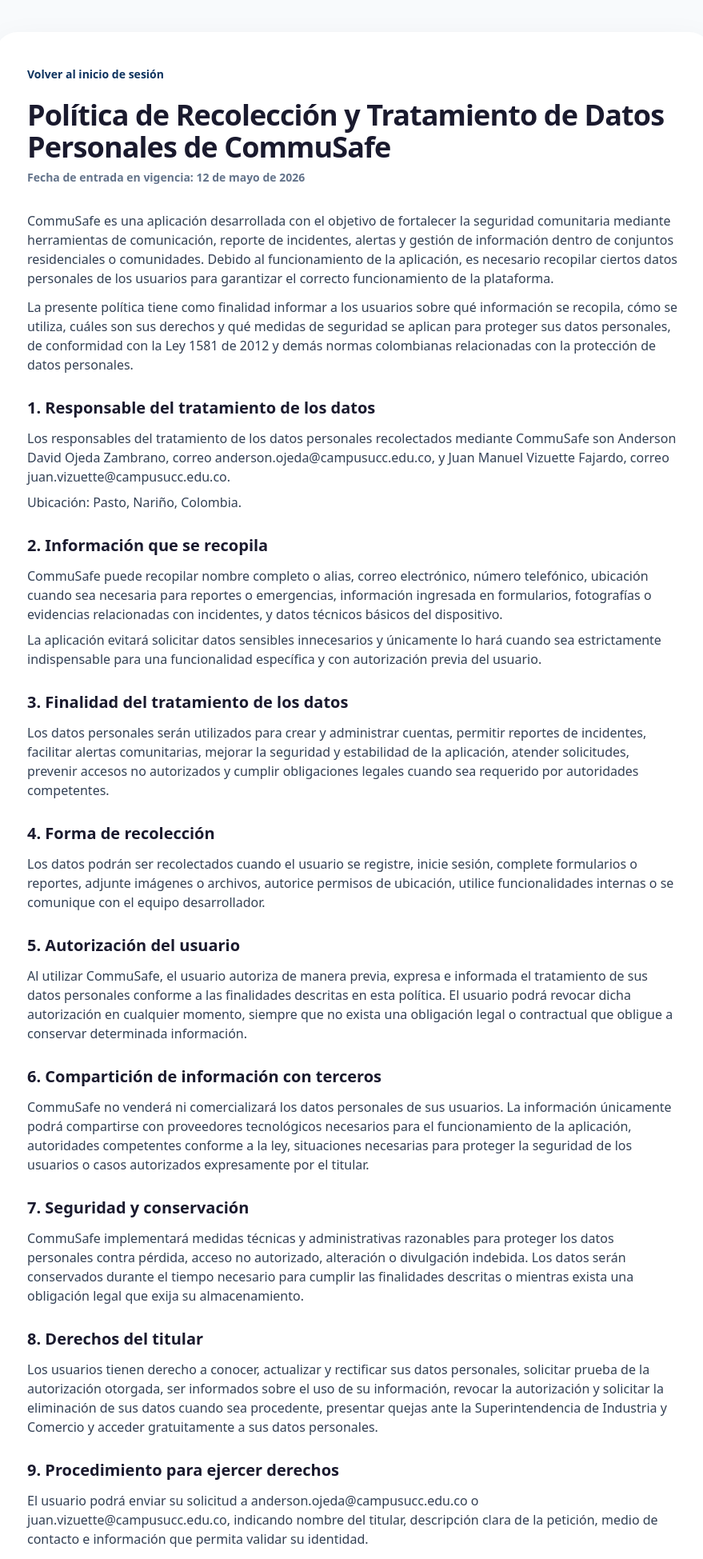
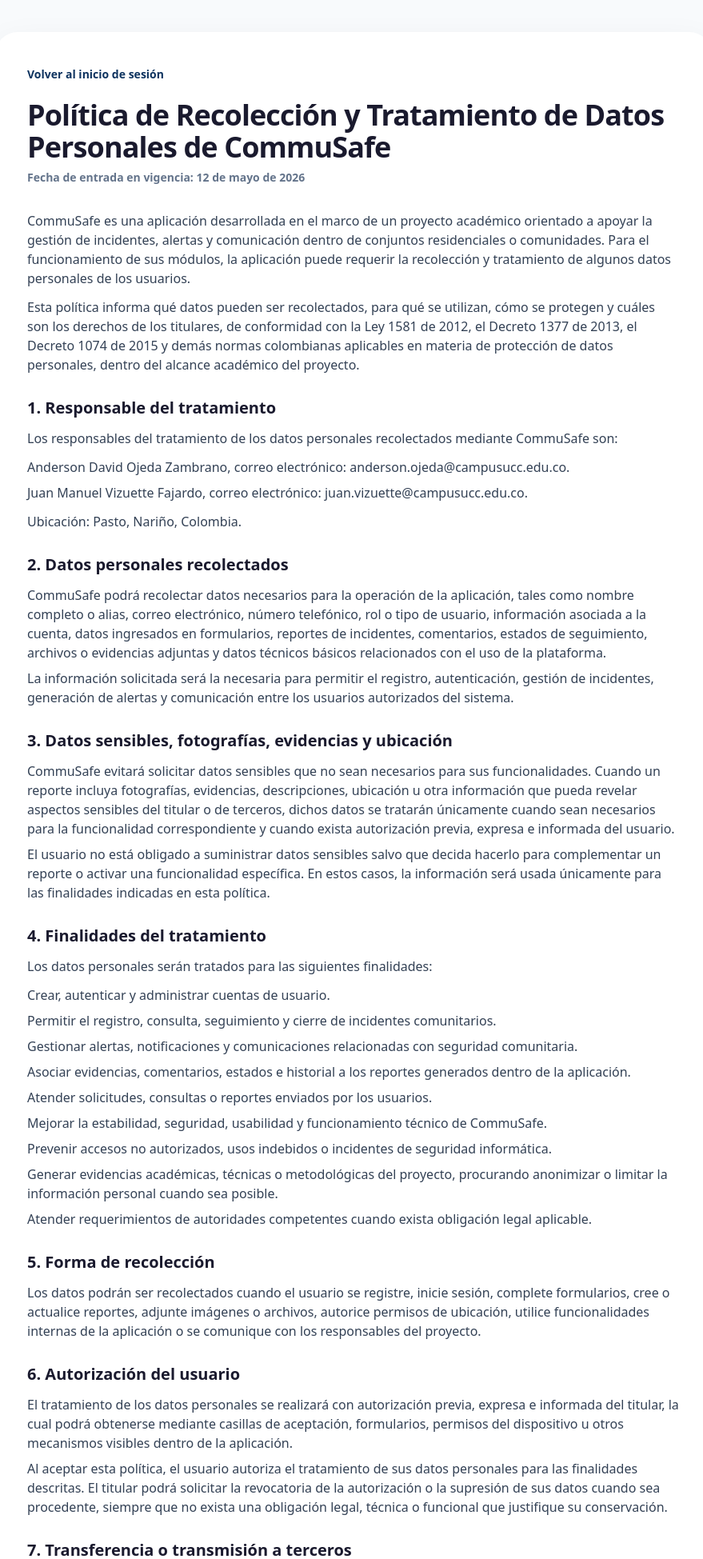
Before and after one commit to juanvizuette7/CommuSafe, a Django app: page /politica-privacidad/ in a window 1280 px wide. Shown: the top 1949 px of the page at 80% size, without its empty margins (198-1077 px from the left). Run offline with Django 4.2, Linux system fonts and the light colour scheme.

Commit message:
docs: actualiza tratamiento de datos personales

```diff
--- a/frontend/templates/panel/politica_privacidad.html
+++ b/frontend/templates/panel/politica_privacidad.html
@@ -11,60 +11,114 @@
 
         <div class="mt-8 space-y-7 text-sm leading-7 text-slate-700 sm:text-base">
             <section>
-                <p>CommuSafe es una aplicación desarrollada con el objetivo de fortalecer la seguridad comunitaria mediante herramientas de comunicación, reporte de incidentes, alertas y gestión de información dentro de conjuntos residenciales o comunidades. Debido al funcionamiento de la aplicación, es necesario recopilar ciertos datos personales de los usuarios para garantizar el correcto funcionamiento de la plataforma.</p>
-                <p class="mt-3">La presente política tiene como finalidad informar a los usuarios sobre qué información se recopila, cómo se utiliza, cuáles son sus derechos y qué medidas de seguridad se aplican para proteger sus datos personales, de conformidad con la Ley 1581 de 2012 y demás normas colombianas relacionadas con la protección de datos personales.</p>
+                <p>CommuSafe es una aplicación desarrollada en el marco de un proyecto académico orientado a apoyar la gestión de incidentes, alertas y comunicación dentro de conjuntos residenciales o comunidades. Para el funcionamiento de sus módulos, la aplicación puede requerir la recolección y tratamiento de algunos datos personales de los usuarios.</p>
+                <p class="mt-3">Esta política informa qué datos pueden ser recolectados, para qué se utilizan, cómo se protegen y cuáles son los derechos de los titulares, de conformidad con la Ley 1581 de 2012, el Decreto 1377 de 2013, el Decreto 1074 de 2015 y demás normas colombianas aplicables en materia de protección de datos personales, dentro del alcance académico del proyecto.</p>
             </section>
 
             <section>
-                <h2 class="text-xl font-black text-primary">1. Responsable del tratamiento de los datos</h2>
-                <p class="mt-3">Los responsables del tratamiento de los datos personales recolectados mediante CommuSafe son Anderson David Ojeda Zambrano, correo anderson.ojeda@campusucc.edu.co, y Juan Manuel Vizuette Fajardo, correo juan.vizuette@campusucc.edu.co.</p>
-                <p class="mt-2">Ubicación: Pasto, Nariño, Colombia.</p>
+                <h2 class="text-xl font-black text-primary">1. Responsable del tratamiento</h2>
+                <p class="mt-3">Los responsables del tratamiento de los datos personales recolectados mediante CommuSafe son:</p>
+                <ul class="mt-3 list-disc space-y-2 pl-6">
+                    <li>Anderson David Ojeda Zambrano, correo electrónico: anderson.ojeda@campusucc.edu.co.</li>
+                    <li>Juan Manuel Vizuette Fajardo, correo electrónico: juan.vizuette@campusucc.edu.co.</li>
+                </ul>
+                <p class="mt-3">Ubicación: Pasto, Nariño, Colombia.</p>
             </section>
 
             <section>
-                <h2 class="text-xl font-black text-primary">2. Información que se recopila</h2>
-                <p class="mt-3">CommuSafe puede recopilar nombre completo o alias, correo electrónico, número telefónico, ubicación cuando sea necesaria para reportes o emergencias, información ingresada en formularios, fotografías o evidencias relacionadas con incidentes, y datos técnicos básicos del dispositivo.</p>
-                <p class="mt-2">La aplicación evitará solicitar datos sensibles innecesarios y únicamente lo hará cuando sea estrictamente indispensable para una funcionalidad específica y con autorización previa del usuario.</p>
+                <h2 class="text-xl font-black text-primary">2. Datos personales recolectados</h2>
+                <p class="mt-3">CommuSafe podrá recolectar datos necesarios para la operación de la aplicación, tales como nombre completo o alias, correo electrónico, número telefónico, rol o tipo de usuario, información asociada a la cuenta, datos ingresados en formularios, reportes de incidentes, comentarios, estados de seguimiento, archivos o evidencias adjuntas y datos técnicos básicos relacionados con el uso de la plataforma.</p>
+                <p class="mt-2">La información solicitada será la necesaria para permitir el registro, autenticación, gestión de incidentes, generación de alertas y comunicación entre los usuarios autorizados del sistema.</p>
             </section>
 
             <section>
-                <h2 class="text-xl font-black text-primary">3. Finalidad del tratamiento de los datos</h2>
-                <p class="mt-3">Los datos personales serán utilizados para crear y administrar cuentas, permitir reportes de incidentes, facilitar alertas comunitarias, mejorar la seguridad y estabilidad de la aplicación, atender solicitudes, prevenir accesos no autorizados y cumplir obligaciones legales cuando sea requerido por autoridades competentes.</p>
+                <h2 class="text-xl font-black text-primary">3. Datos sensibles, fotografías, evidencias y ubicación</h2>
+                <p class="mt-3">CommuSafe evitará solicitar datos sensibles que no sean necesarios para sus funcionalidades. Cuando un reporte incluya fotografías, evidencias, descripciones, ubicación u otra información que pueda revelar aspectos sensibles del titular o de terceros, dichos datos se tratarán únicamente cuando sean necesarios para la funcionalidad correspondiente y cuando exista autorización previa, expresa e informada del usuario.</p>
+                <p class="mt-2">El usuario no está obligado a suministrar datos sensibles salvo que decida hacerlo para complementar un reporte o activar una funcionalidad específica. En estos casos, la información será usada únicamente para las finalidades indicadas en esta política.</p>
             </section>
 
             <section>
-                <h2 class="text-xl font-black text-primary">4. Forma de recolección</h2>
-                <p class="mt-3">Los datos podrán ser recolectados cuando el usuario se registre, inicie sesión, complete formularios o reportes, adjunte imágenes o archivos, autorice permisos de ubicación, utilice funcionalidades internas o se comunique con el equipo desarrollador.</p>
+                <h2 class="text-xl font-black text-primary">4. Finalidades del tratamiento</h2>
+                <p class="mt-3">Los datos personales serán tratados para las siguientes finalidades:</p>
+                <ul class="mt-3 list-disc space-y-2 pl-6">
+                    <li>Crear, autenticar y administrar cuentas de usuario.</li>
+                    <li>Permitir el registro, consulta, seguimiento y cierre de incidentes comunitarios.</li>
+                    <li>Gestionar alertas, notificaciones y comunicaciones relacionadas con seguridad comunitaria.</li>
+                    <li>Asociar evidencias, comentarios, estados e historial a los reportes generados dentro de la aplicación.</li>
+                    <li>Atender solicitudes, consultas o reportes enviados por los usuarios.</li>
+                    <li>Mejorar la estabilidad, seguridad, usabilidad y funcionamiento técnico de CommuSafe.</li>
+                    <li>Prevenir accesos no autorizados, usos indebidos o incidentes de seguridad informática.</li>
+                    <li>Generar evidencias académicas, técnicas o metodológicas del proyecto, procurando anonimizar o limitar la información personal cuando sea posible.</li>
+                    <li>Atender requerimientos de autoridades competentes cuando exista obligación legal aplicable.</li>
+                </ul>
             </section>
 
             <section>
-                <h2 class="text-xl font-black text-primary">5. Autorización del usuario</h2>
-                <p class="mt-3">Al utilizar CommuSafe, el usuario autoriza de manera previa, expresa e informada el tratamiento de sus datos personales conforme a las finalidades descritas en esta política. El usuario podrá revocar dicha autorización en cualquier momento, siempre que no exista una obligación legal o contractual que obligue a conservar determinada información.</p>
+                <h2 class="text-xl font-black text-primary">5. Forma de recolección</h2>
+                <p class="mt-3">Los datos podrán ser recolectados cuando el usuario se registre, inicie sesión, complete formularios, cree o actualice reportes, adjunte imágenes o archivos, autorice permisos de ubicación, utilice funcionalidades internas de la aplicación o se comunique con los responsables del proyecto.</p>
             </section>
 
             <section>
-                <h2 class="text-xl font-black text-primary">6. Compartición de información con terceros</h2>
-                <p class="mt-3">CommuSafe no venderá ni comercializará los datos personales de sus usuarios. La información únicamente podrá compartirse con proveedores tecnológicos necesarios para el funcionamiento de la aplicación, autoridades competentes conforme a la ley, situaciones necesarias para proteger la seguridad de los usuarios o casos autorizados expresamente por el titular.</p>
+                <h2 class="text-xl font-black text-primary">6. Autorización del usuario</h2>
+                <p class="mt-3">El tratamiento de los datos personales se realizará con autorización previa, expresa e informada del titular, la cual podrá obtenerse mediante casillas de aceptación, formularios, permisos del dispositivo u otros mecanismos visibles dentro de la aplicación.</p>
+                <p class="mt-2">Al aceptar esta política, el usuario autoriza el tratamiento de sus datos personales para las finalidades descritas. El titular podrá solicitar la revocatoria de la autorización o la supresión de sus datos cuando sea procedente, siempre que no exista una obligación legal, técnica o funcional que justifique su conservación.</p>
             </section>
 
             <section>
-                <h2 class="text-xl font-black text-primary">7. Seguridad y conservación</h2>
-                <p class="mt-3">CommuSafe implementará medidas técnicas y administrativas razonables para proteger los datos personales contra pérdida, acceso no autorizado, alteración o divulgación indebida. Los datos serán conservados durante el tiempo necesario para cumplir las finalidades descritas o mientras exista una obligación legal que exija su almacenamiento.</p>
+                <h2 class="text-xl font-black text-primary">7. Transferencia o transmisión a terceros</h2>
+                <p class="mt-3">CommuSafe no vende ni comercializa los datos personales de sus usuarios.</p>
+                <p class="mt-2">La información solo podrá ser compartida o transmitida cuando sea necesario para el funcionamiento de la aplicación, por ejemplo con proveedores tecnológicos de alojamiento, almacenamiento, autenticación, envío de notificaciones o servicios similares; cuando sea solicitada por autoridades competentes conforme a la ley; cuando sea necesario para proteger la seguridad de los usuarios; o cuando exista autorización expresa del titular.</p>
+                <p class="mt-2">En caso de uso de servicios tecnológicos de terceros, se procurará que el tratamiento se limite a las finalidades autorizadas y a las necesidades propias del proyecto.</p>
             </section>
 
             <section>
-                <h2 class="text-xl font-black text-primary">8. Derechos del titular</h2>
-                <p class="mt-3">Los usuarios tienen derecho a conocer, actualizar y rectificar sus datos personales, solicitar prueba de la autorización otorgada, ser informados sobre el uso de su información, revocar la autorización y solicitar la eliminación de sus datos cuando sea procedente, presentar quejas ante la Superintendencia de Industria y Comercio y acceder gratuitamente a sus datos personales.</p>
+                <h2 class="text-xl font-black text-primary">8. Seguridad y conservación</h2>
+                <p class="mt-3">CommuSafe implementará medidas técnicas y administrativas razonables para proteger los datos personales contra pérdida, acceso no autorizado, alteración, uso indebido o divulgación no autorizada, de acuerdo con las capacidades y alcance académico del proyecto.</p>
+                <p class="mt-2">Los datos serán conservados durante el tiempo necesario para cumplir las finalidades descritas, mantener la trazabilidad básica de los reportes, atender solicitudes de los usuarios o cumplir obligaciones aplicables. Cuando la información deje de ser necesaria, se procurará su eliminación, anonimización o restricción de uso, según corresponda.</p>
             </section>
 
             <section>
-                <h2 class="text-xl font-black text-primary">9. Procedimiento para ejercer derechos</h2>
-                <p class="mt-3">El usuario podrá enviar su solicitud a anderson.ojeda@campusucc.edu.co o juan.vizuette@campusucc.edu.co, indicando nombre del titular, descripción clara de la petición, medio de contacto e información que permita validar su identidad.</p>
+                <h2 class="text-xl font-black text-primary">9. Derechos del titular</h2>
+                <p class="mt-3">De acuerdo con la normativa colombiana de protección de datos personales, los titulares podrán ejercer, entre otros, los siguientes derechos:</p>
+                <ul class="mt-3 list-disc space-y-2 pl-6">
+                    <li>Conocer, actualizar y rectificar sus datos personales.</li>
+                    <li>Solicitar prueba de la autorización otorgada para el tratamiento.</li>
+                    <li>Ser informados sobre el uso dado a sus datos personales.</li>
+                    <li>Revocar la autorización o solicitar la eliminación de sus datos cuando sea procedente.</li>
+                    <li>Acceder gratuitamente a sus datos personales, conforme a la normativa aplicable.</li>
+                    <li>Presentar quejas ante la Superintendencia de Industria y Comercio cuando considere que se ha vulnerado el régimen de protección de datos personales.</li>
+                </ul>
             </section>
 
             <section>
-                <h2 class="text-xl font-black text-primary">10. Menores, ubicación y modificaciones</h2>
-                <p class="mt-3">CommuSafe no está dirigida principalmente a menores de edad. En caso de uso por un menor, deberá contar con autorización de sus padres o representantes legales. La ubicación se utilizará únicamente para reportes, alertas o funciones de seguridad comunitaria. Esta política podrá actualizarse cuando existan cambios en la aplicación, sus funcionalidades o la normativa aplicable.</p>
+                <h2 class="text-xl font-black text-primary">10. Procedimiento para consultas y reclamos</h2>
+                <p class="mt-3">El titular podrá enviar consultas, reclamos o solicitudes relacionadas con sus datos personales a cualquiera de los siguientes correos:</p>
+                <ul class="mt-3 list-disc space-y-2 pl-6">
+                    <li>anderson.ojeda@campusucc.edu.co</li>
+                    <li>juan.vizuette@campusucc.edu.co</li>
+                </ul>
+                <p class="mt-3">La solicitud deberá incluir el nombre del titular, una descripción clara de la petición, el medio de contacto para recibir respuesta y la información necesaria para validar su identidad. Las solicitudes serán revisadas y atendidas conforme a los términos y reglas aplicables en la legislación colombiana, teniendo en cuenta el alcance académico del proyecto.</p>
+            </section>
+
+            <section>
+                <h2 class="text-xl font-black text-primary">11. Menores de edad</h2>
+                <p class="mt-3">CommuSafe no está dirigida principalmente a menores de edad. Si un menor utiliza la aplicación, deberá contar con la autorización de sus padres o representantes legales. En todo caso, el tratamiento de datos de niños, niñas y adolescentes deberá respetar sus derechos prevalentes y limitarse a lo estrictamente necesario para la funcionalidad autorizada.</p>
+            </section>
+
+            <section>
+                <h2 class="text-xl font-black text-primary">12. Uso de ubicación</h2>
+                <p class="mt-3">La ubicación del usuario solo será tratada cuando sea necesaria para reportes, alertas, emergencias o funciones de seguridad comunitaria, y siempre que el usuario haya otorgado la autorización correspondiente mediante la aplicación o los permisos del dispositivo.</p>
+                <p class="mt-2">El usuario puede desactivar los permisos de ubicación desde su dispositivo, aunque algunas funcionalidades relacionadas con reportes georreferenciados o atención de incidentes podrían verse limitadas.</p>
+            </section>
+
+            <section>
+                <h2 class="text-xl font-black text-primary">13. Vigencia y modificaciones</h2>
+                <p class="mt-3">Esta política rige a partir del 12 de mayo de 2026. Podrá ser actualizada cuando cambien las funcionalidades de CommuSafe, las condiciones del proyecto académico o la normativa aplicable. Las modificaciones relevantes serán informadas por medios razonables dentro de la aplicación o del sitio web del proyecto.</p>
+            </section>
+
+            <section>
+                <h2 class="text-xl font-black text-primary">14. Mejora futura</h2>
+                <p class="mt-3">Como parte de la evolución del proyecto, se fortalecerán los mecanismos de consentimiento, auditoría, trazabilidad, retención de datos y atención formal de solicitudes de los titulares. Estas mejoras permitirán avanzar hacia una gestión más robusta de la privacidad y la protección de datos personales, acorde con futuras etapas de madurez de CommuSafe.</p>
             </section>
         </div>
     </article>
```
Also changed, not shown: frontend/templates/panel/login.html (+4 -3 lines), 1 other file.
